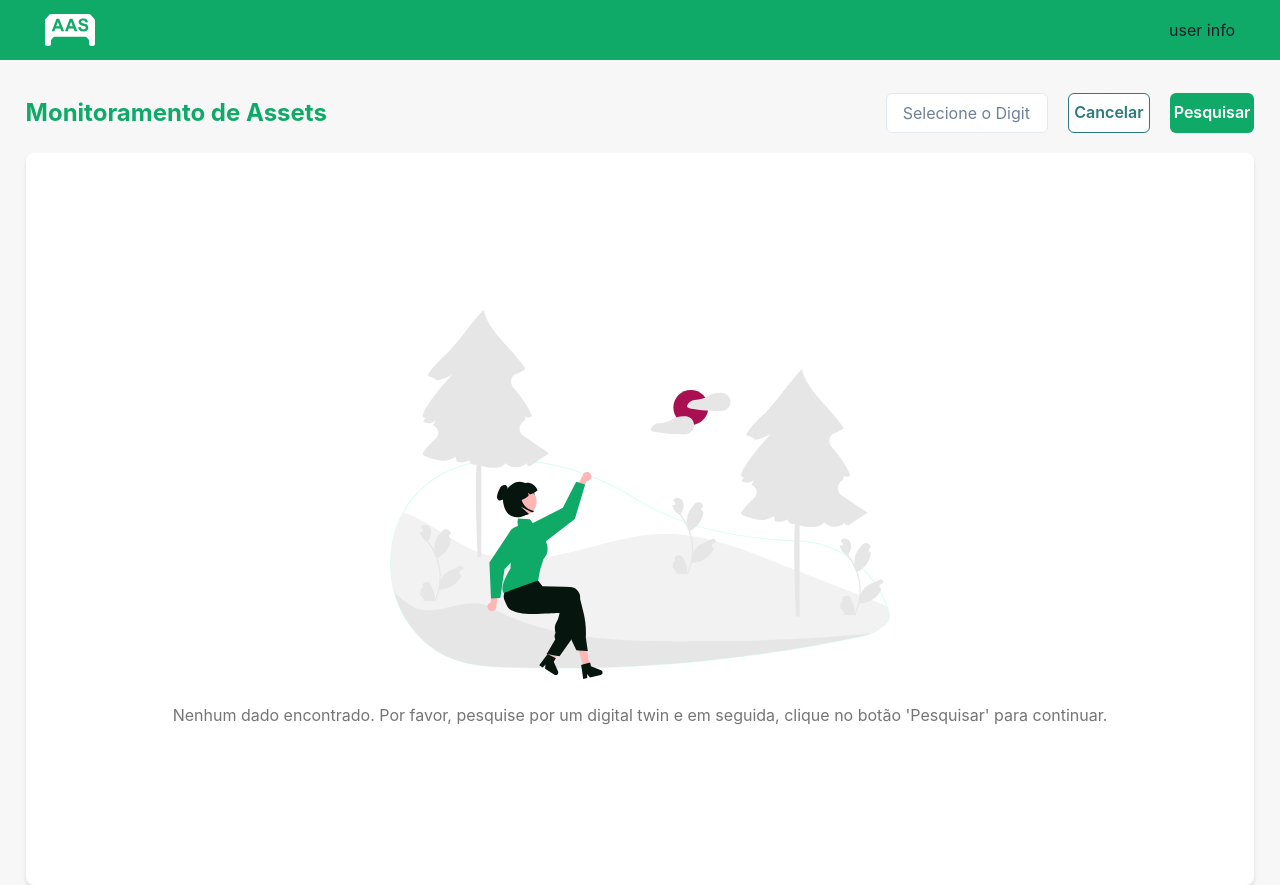
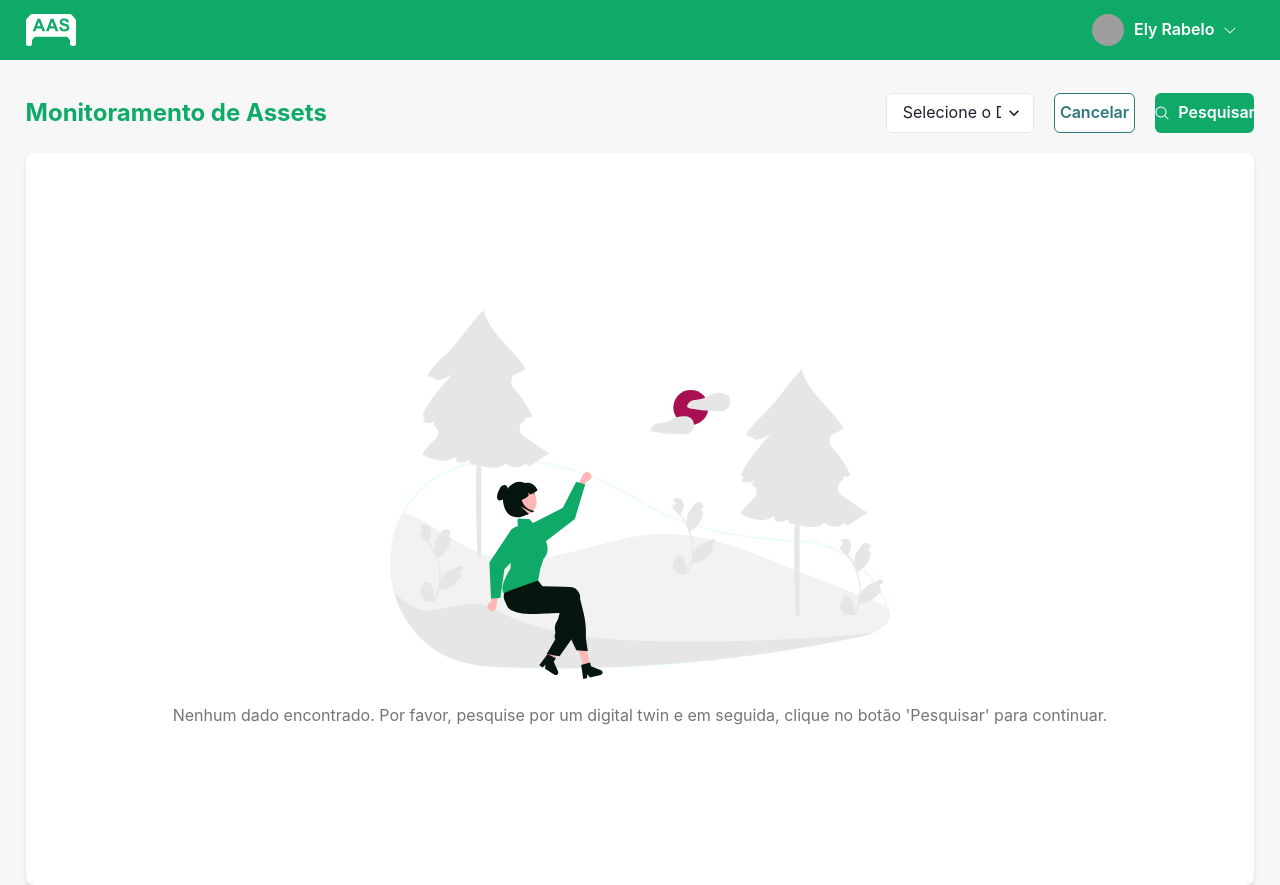
Before and after one commit to TCC-SIS-2024/Monitoring-Dashboard, a React (Vite) app: page / in a window 1280 px wide. Built offline with nearby package versions, Linux system fonts and the light colour scheme; grey boxes are pictures that could not be loaded.

Commit message:
feat: add user information component

```diff
--- a/package.json
+++ b/package.json
@@ -14,6 +14,7 @@
         "@emotion/react": "^11.13.3",
         "@emotion/styled": "^11.13.0",
         "@hookform/resolvers": "^3.9.0",
+        "@phosphor-icons/react": "^2.1.7",
         "@tanstack/react-query": "^5.56.2",
         "framer-motion": "^11.5.5",
         "localforage": "^1.10.0",
--- a/src/components/Header.tsx
+++ /dev/null
@@ -1,15 +0,0 @@
-import { Box, Flex, Img } from "@chakra-ui/react"
-import logoMiniWhite from '../assets/logo_mini_white.svg'
-
-export function Header() {
-
-  // paddingLeft='40px' paddingRight='40px'
-  return (
-    <Box height='60px' minW='100vw' bg='greenPigment.100'>
-      <Flex justifyContent='space-between' alignItems='center' alignSelf='center' h='100%' w='93%' margin='0 auto'>
-        <Img w='50px' h='50px' src={logoMiniWhite} />
-        <Box>user info</Box>
-      </Flex>
-    </Box>
-  )
-}
--- /dev/null
+++ b/src/components/Header/Header.tsx
@@ -0,0 +1,17 @@
+import { Box, Flex, IconButton, Img, Menu, MenuButton, MenuItem, MenuList } from "@chakra-ui/react"
+import logoMiniWhite from '../../assets/logo_mini_white.svg'
+import { UserInfo } from "./UserInfo"
+import { CaretDown } from '@phosphor-icons/react'
+
+export function Header() {
+
+  // paddingLeft='40px' paddingRight='40px'
+  return (
+    <Box height='60px' minW='100vw' bg='greenPigment.100'>
+      <Flex justifyContent='space-between' alignItems='center' alignSelf='center' h='100%' w='96%' margin='0 auto'>
+        <Img w='50px' h='50px' src={logoMiniWhite} />
+        <UserInfo />
+      </Flex>
+    </Box>
+  )
+}
--- /dev/null
+++ b/src/components/Header/UserInfo.tsx
@@ -0,0 +1,25 @@
+import { Avatar, Text, Flex, Menu, MenuButton, MenuList, MenuItem, Button } from "@chakra-ui/react";
+import { CaretDown } from "@phosphor-icons/react";
+
+export function UserInfo() {
+  return (
+    <>
+      <Menu>
+        <MenuButton bg='greenPigment.100' color='white' as={Button} rightIcon={<CaretDown />} sx={{
+          "&:hover": {
+            bg: 'greenPigment.100'
+          }
+        }}>
+          <Flex gap={2.5} alignItems='center' justifyContent='space-between'>
+            <Avatar size='sm' src="https://bit.ly/dan-abramov" />
+            <Text color='white'>Ely Rabelo</Text>
+          </Flex>
+        </MenuButton>
+        <MenuList>
+          <MenuItem>Sair</MenuItem>
+          <MenuItem>Editar perfil</MenuItem>
+        </MenuList>
+      </Menu>
+    </>
+  )
+}
--- a/src/pages/_layout/app.tsx
+++ b/src/pages/_layout/app.tsx
@@ -1,5 +1,5 @@
 import { Outlet } from "react-router-dom";
-import { Header } from "../../components/Header";
+import { Header } from "../../components/Header/Header";
 import { Box, Flex } from "@chakra-ui/react";
 
 export function AppLayout() {
--- a/src/pages/app/dashboard/dashboard.tsx
+++ b/src/pages/app/dashboard/dashboard.tsx
@@ -1,7 +1,21 @@
-import { Box, Button, Flex, Grid, GridItem, Img, Input, Text } from "@chakra-ui/react"
+import { Box, Button, Flex, Img, Input, Select, Text } from "@chakra-ui/react"
 import noDataLogo from '../../../assets/no_data_logo.svg'
+import { MagnifyingGlass } from "@phosphor-icons/react"
 
 export function Dahsboard() {
+
+  const options = [
+    {
+      label: 'AAS1', value: 'AAS1'
+    },
+    {
+      label: 'opc.tcp://0.0.0.0:4840', value: 'opc.tcp://0.0.0.0:4840'
+    },
+    {
+      label: 'AAS3', value: 'AAS3'
+    }
+  ]
+
   return (
     <>
       <Box w='96%' margin='1% auto auto auto'>
@@ -11,9 +25,16 @@ export function Dahsboard() {
             <Box width='30%'>
               <form>
                 <Flex justifyContent='space-between' gap={5} alignItems='center'>
-                  <Input bg='white' focusBorderColor="greenPigment.100" placeholder="Selecione o Digital Twin" width='60%'/>
+                  <Select bg='white' focusBorderColor="greenPigment.100" placeholder="Selecione o Digital Twin" width='60%'>
+                    {options && options.map((opt) => {
+                      return (
+                        <option value={opt.value}>{opt.label}</option>
+                      )
+                    })}
+                  </Select>
+                  {/* <Input bg='white' focusBorderColor="greenPigment.100" placeholder="Selecione o Digital Twin" width='60%' /> */}
                   <Button bg='white' variant='outline' colorScheme="teal" size='md'>Cancelar</Button>
-                  <Button bg='greenPigment.100' color='white' size='md' sx={{
+                  <Button leftIcon={<MagnifyingGlass />} bg='greenPigment.100' color='white' size='md' sx={{
                     "&:hover": {
                       bg: "mediumSeaGreen.100"
                     }
```
Also changed, not shown: 1 other file (tests, documents, lock files or other folders).
